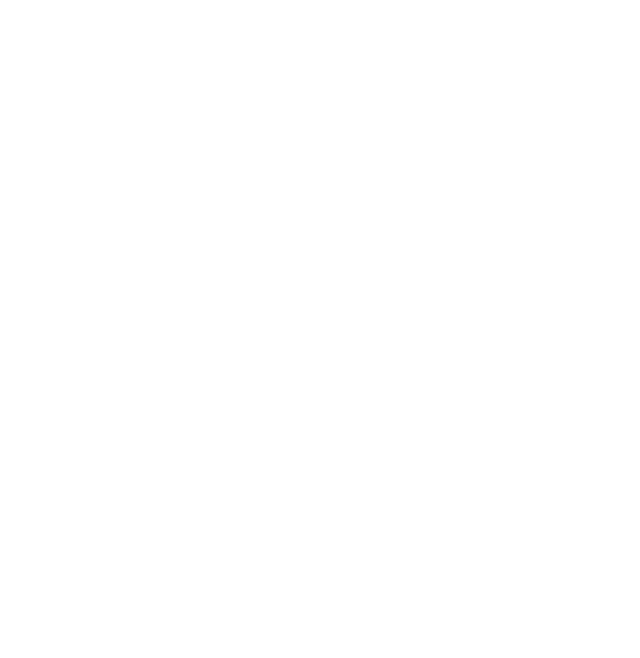
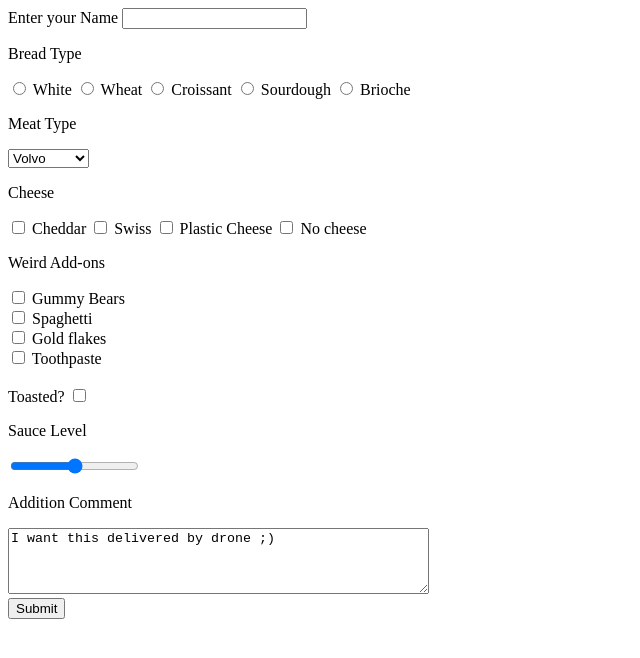
Before and after one commit to MahraibFatima/breadBoard, a plain HTML site: page index.html in a window 1280 px wide. Shown: the whole page, without its empty margins (0-640 px from the left). Drawn offline with Linux system fonts and the light colour scheme.

Commit message:
form html stucture added

```diff
--- a/index.html
+++ b/index.html
@@ -1,11 +1,87 @@
 <!DOCTYPE html>
 <html lang="en">
+
 <head>
     <meta charset="UTF-8">
     <meta name="viewport" content="width=device-width, initial-scale=1.0">
-    <title>Document</title>
+    <title>BreadBoard</title>
 </head>
+
 <body>
+    <form>
+        <div>
+            <label>Enter your Name</label>
+            <input type="text" required>
+        </div>
 
+        <div>
+            <p>Bread Type</p>
+            <input type="radio" required>
+            <label>White</label>
+
+            <input type="radio" required>
+            <label>Wheat</label>
+
+            <input type="radio" required>
+            <label>Croissant</label>
+
+            <input type="radio" required>
+            <label>Sourdough</label>
+
+            <input type="radio" required>
+            <label>Brioche </label>
+        </div>
+
+        <div>
+            <p>Meat Type</p>
+            <select>
+                <option value="Ham">Volvo</option>
+                <option value="Turkey">Saab</option>
+                <option value="Mystery Meat">Mercedes</option>
+                <option value="No meat">Audi</option>
+            </select>
+        </div>
+
+        <div>
+            <p>Cheese</p>
+            <input type="checkbox" value="option 1"> Cheddar
+            <input type="checkbox" value="option 2"> Swiss
+            <input type="checkbox" value="option 2"> Plastic Cheese
+            <input type="checkbox" value="option 2"> No cheese
+        </div>
+
+        <div>
+            <p>Weird Add-ons</p>
+            <div>
+                <input type="checkbox">
+                <label for="weirdo1">Gummy Bears</label><br>
+                <input type="checkbox">
+                <label for="weirdo2"> Spaghetti</label><br>
+                <input type="checkbox">
+                <label for="weirdo3"> Gold flakes</label><br>
+                <input type="checkbox">
+                <label for="weirdo3"> Toothpaste</label><br>
+                <br>
+            </div>
+        </div>
+
+        <div>
+            <label>Toasted?</label>
+            <input type="checkbox">
+            <label for="toggle"></label>
+        </div>
+
+        <div>
+            <p>Sauce Level</p>
+            <input type="range" id="range_val" min="0" max="10" value="5">
+        </div>
+
+        <div>
+            <p>Addition Comment</p>
+            <textarea id="comment" name="c" rows="4" cols="50">I want this delivered by drone ;)</textarea>
+        </div>
+        <input type="submit" value="Submit">
+    </form>
 </body>
+
 </html>
```
